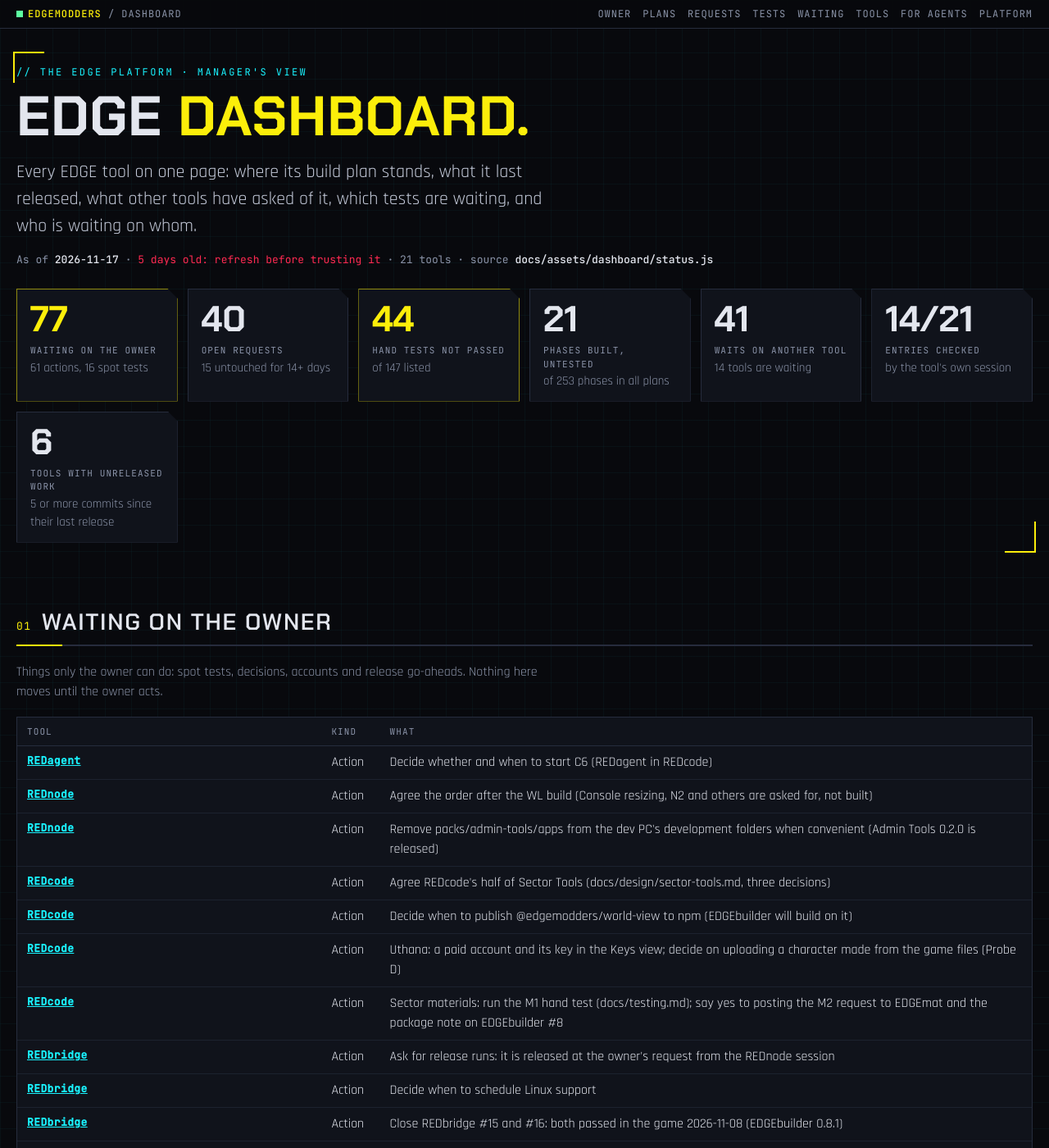
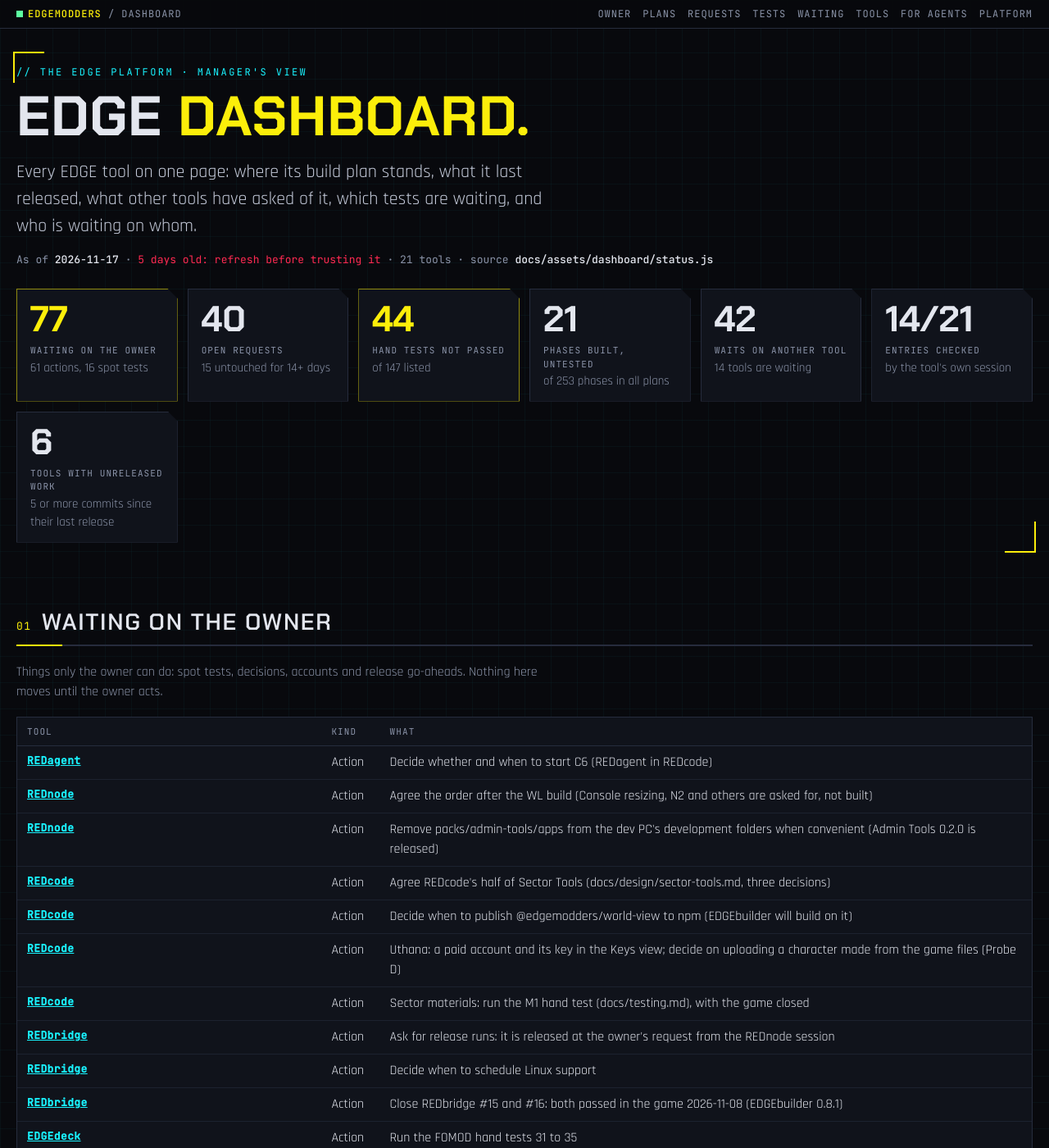
Before and after one commit to Edgemodders/EDGEweb, a Jekyll site: the page docs/dashboard.html, which Jekyll copies as it is, in a window 1280 px wide and 1400 px high. Shown: the whole window at 82% size. Built offline with Jekyll 4.4.1, drawn with Linux system fonts in a browser that asks for light colours.

Commit message:
Dashboard: REDcode waits on EDGEmat #17 for sector materials M2
Co-Authored-By: Claude Opus 5.5 <noreply@anthropic.com>

```diff
--- a/docs/assets/dashboard/status.js
+++ b/docs/assets/dashboard/status.js
@@ -1071,13 +1071,18 @@ window.EDGE_STATUS = {
      "who": "EDGEwave",
      "what": "K4c: the key pilot on REDcodeApi.keys (its extension, its MCP server, its saved ElevenLabs key)",
      "ref": "https://github.com/Edgemodders/EDGEwave/issues/12"
+    },
+    {
+     "who": "EDGEmat",
+     "what": "Sector materials M2: say which game mesh a Desk change is for, and render the world's multilayered materials (flat grey now)",
+     "ref": "https://github.com/Edgemodders/EDGEmat/issues/17"
     }
    ],
    "ownerActions": [
     "Agree REDcode's half of Sector Tools (docs/design/sector-tools.md, three decisions)",
     "Decide when to publish @edgemodders/world-view to npm (EDGEbuilder will build on it)",
     "Uthana: a paid account and its key in the Keys view; decide on uploading a character made from the game files (Probe D)",
-    "Sector materials: run the M1 hand test (docs/testing.md); say yes to posting the M2 request to EDGEmat and the package note on EDGEbuilder #8"
+    "Sector materials: run the M1 hand test (docs/testing.md), with the game closed"
    ],
    "risks": [
     "REDbridge answers one call at a time"
--- a/docs/dashboard.html
+++ b/docs/dashboard.html
@@ -203,7 +203,7 @@ pre.how { background: #05060a; border: 1px solid var(--line); padding: 12px 14px
 </div>
 <div id="tip" role="tooltip"></div>
 
-<script src="assets/dashboard/status.js?v=154"></script>
+<script src="assets/dashboard/status.js?v=155"></script>
 <script>
 (function () {
   var S = window.EDGE_STATUS;
```
